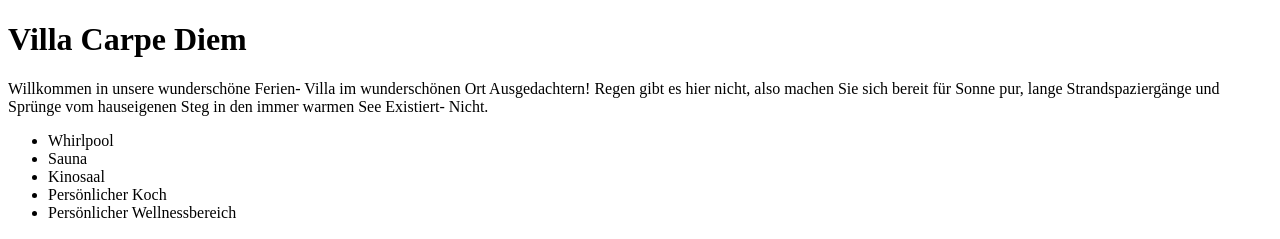
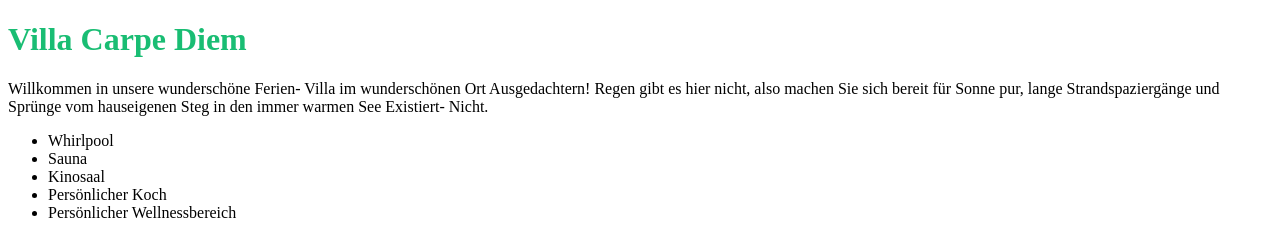
Before and after one commit to JOBO1205/HomePage_, a website: page index.html in a window 1280 px wide. Shown: the top 239 px of the page. Drawn offline with Linux system fonts and the light colour scheme.

Commit message:
add style

```diff
--- a/index.html
+++ b/index.html
@@ -6,8 +6,7 @@
     <meta name="viewport" content="width=device-width" />
   </head>
   <body>
-    <h1 >Villa Carpe Diem</h1
-      style="color: DodgerBlue">
+    <h1 style="color:#19bd73;"> Villa Carpe Diem </h1>
 
     <h2></h2>
 
```
Also changed, not shown: 1 other file.
